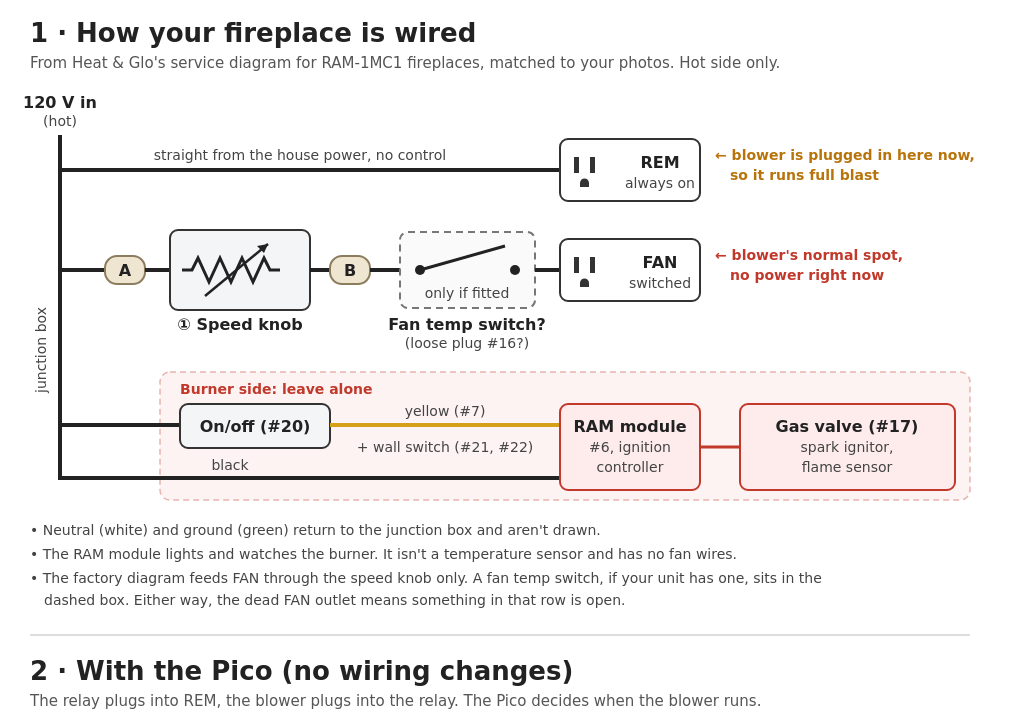
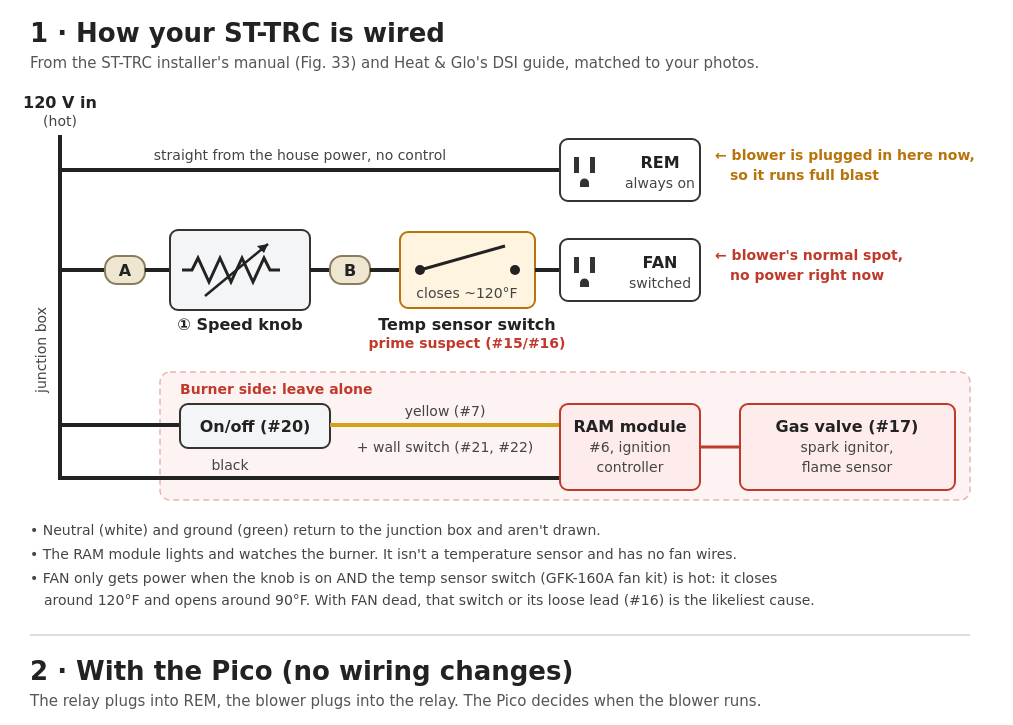
Before and after one commit to bosmun0224/hello-world, a plain HTML site: page fireplace-fan/docs/schematic.html in a window 1280 px wide. Shown: the top 725 px of the page, without its empty margins (0-1013 px from the left). Drawn offline with Linux system fonts and the light colour scheme.

Commit message:
Use the ST-TRC fan wiring diagram: knob and temp sensor feed FAN
The ST-TRC installer's manual (Fig. 33) shows the GFK-160A fan kit's
temperature sensor switch in series with the speed control feeding the
FAN outlet. Update the schematic, photo labels and checks: the loose
connector is most likely the sensor's lead.

Co-Authored-By: Claude Opus 5.5 <noreply@anthropic.com>
Claude-Session: https://claude.ai/code/session_018uak9j8cmQfDt7bDYqRs5F

```diff
--- a/fireplace-fan/docs/schematic.html
+++ b/fireplace-fan/docs/schematic.html
@@ -31,8 +31,8 @@
   </defs>
 
   <!-- ================= PANEL 1 ================= -->
-  <text x="30" y="42" class="title">1 · How your fireplace is wired</text>
-  <text x="30" y="68" class="sub">From Heat &amp; Glo's service diagram for RAM-1MC1 fireplaces, matched to your photos. Hot side only.</text>
+  <text x="30" y="42" class="title">1 · How your ST-TRC is wired</text>
+  <text x="30" y="68" class="sub">From the ST-TRC installer's manual (Fig. 33) and Heat &amp; Glo's DSI guide, matched to your photos.</text>
 
   <!-- hot bus -->
   <text x="60" y="108" text-anchor="middle" class="lbl">120 V in</text>
@@ -63,13 +63,13 @@
   <rect x="330" y="256" width="40" height="28" rx="12" class="splice"/>
   <text x="350" y="276" text-anchor="middle" class="lbl">B</text>
   <path d="M370 270 H400" class="hot"/>
-  <rect x="400" y="232" width="135" height="76" rx="8" class="assumed"/>
+  <rect x="400" y="232" width="135" height="76" rx="8" class="box" style="fill:#fff4e0;stroke:#b8740a"/>
   <circle cx="420" cy="270" r="5" fill="#222"/>
   <circle cx="515" cy="270" r="5" fill="#222"/>
   <path d="M420 270 L505 246" stroke="#222" stroke-width="3"/>
-  <text x="467" y="298" text-anchor="middle" class="sm">only if fitted</text>
-  <text x="467" y="330" text-anchor="middle" class="lbl">Fan temp switch?</text>
-  <text x="467" y="348" text-anchor="middle" class="sm">(loose plug #16?)</text>
+  <text x="467" y="298" text-anchor="middle" class="sm">closes ~120°F</text>
+  <text x="467" y="330" text-anchor="middle" class="lbl">Temp sensor switch</text>
+  <text x="467" y="348" text-anchor="middle" class="warn">prime suspect (#15/#16)</text>
   <path d="M535 270 H560" class="hot"/>
   <use href="#outlet" x="560" y="239"/>
   <text x="660" y="268" text-anchor="middle" class="lbl">FAN</text>
@@ -103,8 +103,8 @@
   <!-- notes -->
   <text x="30" y="535" class="sm">• Neutral (white) and ground (green) return to the junction box and aren't drawn.</text>
   <text x="30" y="559" class="sm">• The RAM module lights and watches the burner. It isn't a temperature sensor and has no fan wires.</text>
-  <text x="30" y="583" class="sm">• The factory diagram feeds FAN through the speed knob only. A fan temp switch, if your unit has one, sits in the</text>
-  <text x="44" y="605" class="sm">dashed box. Either way, the dead FAN outlet means something in that row is open.</text>
+  <text x="30" y="583" class="sm">• FAN only gets power when the knob is on AND the temp sensor switch (GFK-160A fan kit) is hot: it closes</text>
+  <text x="44" y="605" class="sm">around 120°F and opens around 90°F. With FAN dead, that switch or its loose lead (#16) is the likeliest cause.</text>
 
   <line x1="30" y1="635" x2="970" y2="635" class="divider"/>
 
```
Also changed, not shown: fireplace-fan/docs/photo2-labeled.jpg, fireplace-fan/docs/schematic.png, 1 other file.
